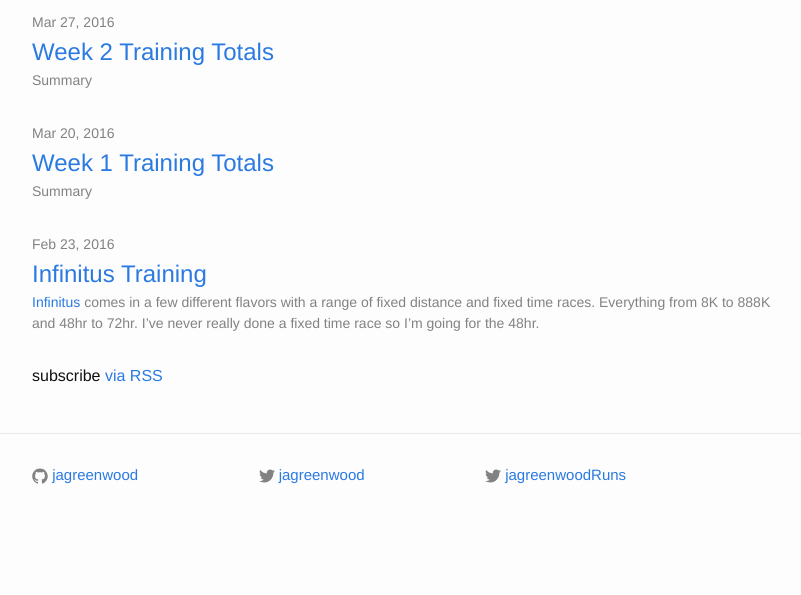
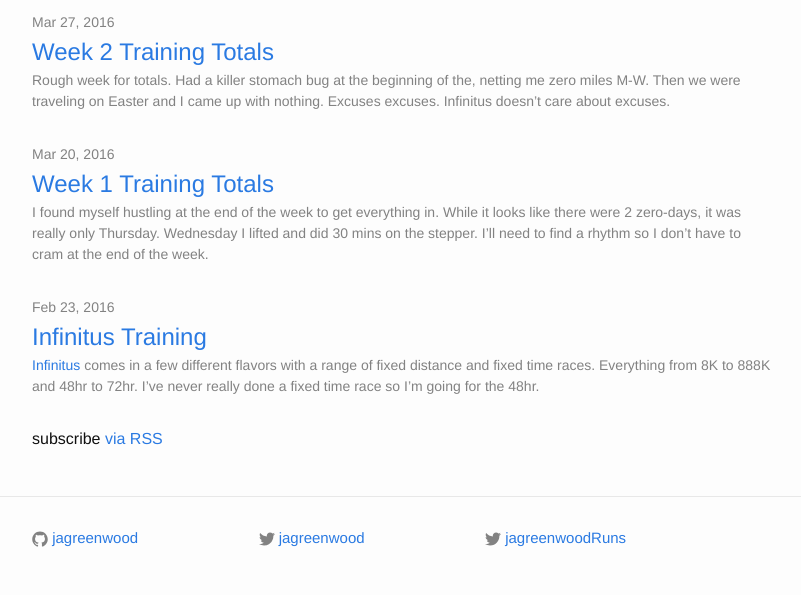
Before and after one commit to jagreenwood/jagreenwood.github.io, a Jekyll site: the page built from index.html, in a window 1280 px wide. Shown: the part 321-916 px from the top of the page, without its empty margins (238-1039 px from the left). Built offline with Jekyll 4.4.1, drawn with Linux system fonts in a browser that asks for light colours.

Commit message:
removed summary header

```diff
--- a/_posts/2016-03-20-week-1-training-totals.md
+++ b/_posts/2016-03-20-week-1-training-totals.md
@@ -4,12 +4,10 @@ tags: race training running
 date: 2016-3-20
 ---
 
-#### Summary
-
 I found myself hustling at the end of the week to get everything in. While it looks like there were 2 zero-days, it was really only Thursday. Wednesday I lifted and did 30 mins on the stepper. I'll need to find a rhythm so I don't have to cram at the end of the week.
 
 
-#### Totals
+### Totals
 
 |      | M    | T    | W | T | F    | S    | S    |       |
 |-----:|------|------|---|---|------|------|------|-------|
--- a/_posts/2016-03-27-week-2-training-totals.md
+++ b/_posts/2016-03-27-week-2-training-totals.md
@@ -4,11 +4,9 @@ tags: race training running
 date: 2016-3-27
 ---
 
-#### Summary
-
 Rough week for totals. Had a killer stomach bug at the beginning of the, netting me zero miles M-W.  Then we were traveling on Easter and I came up with nothing. Excuses excuses. Infinitus doesn't care about excuses.
 
-#### Totals
+### Totals
 
 |      | M | T | W | T    | F    | S    | S    |       |
 |-----:|---|---|---|------|------|------|------|-------|
```
